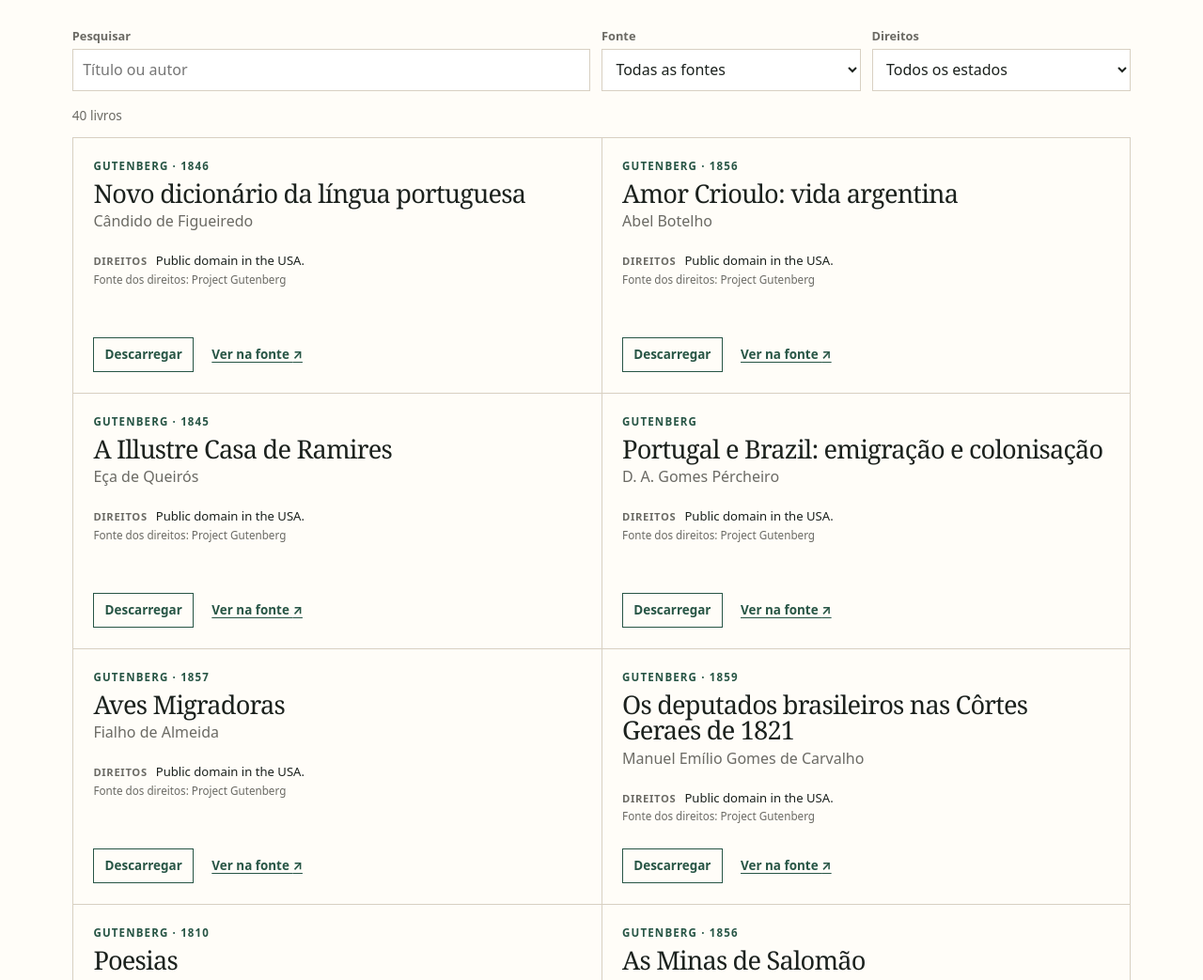
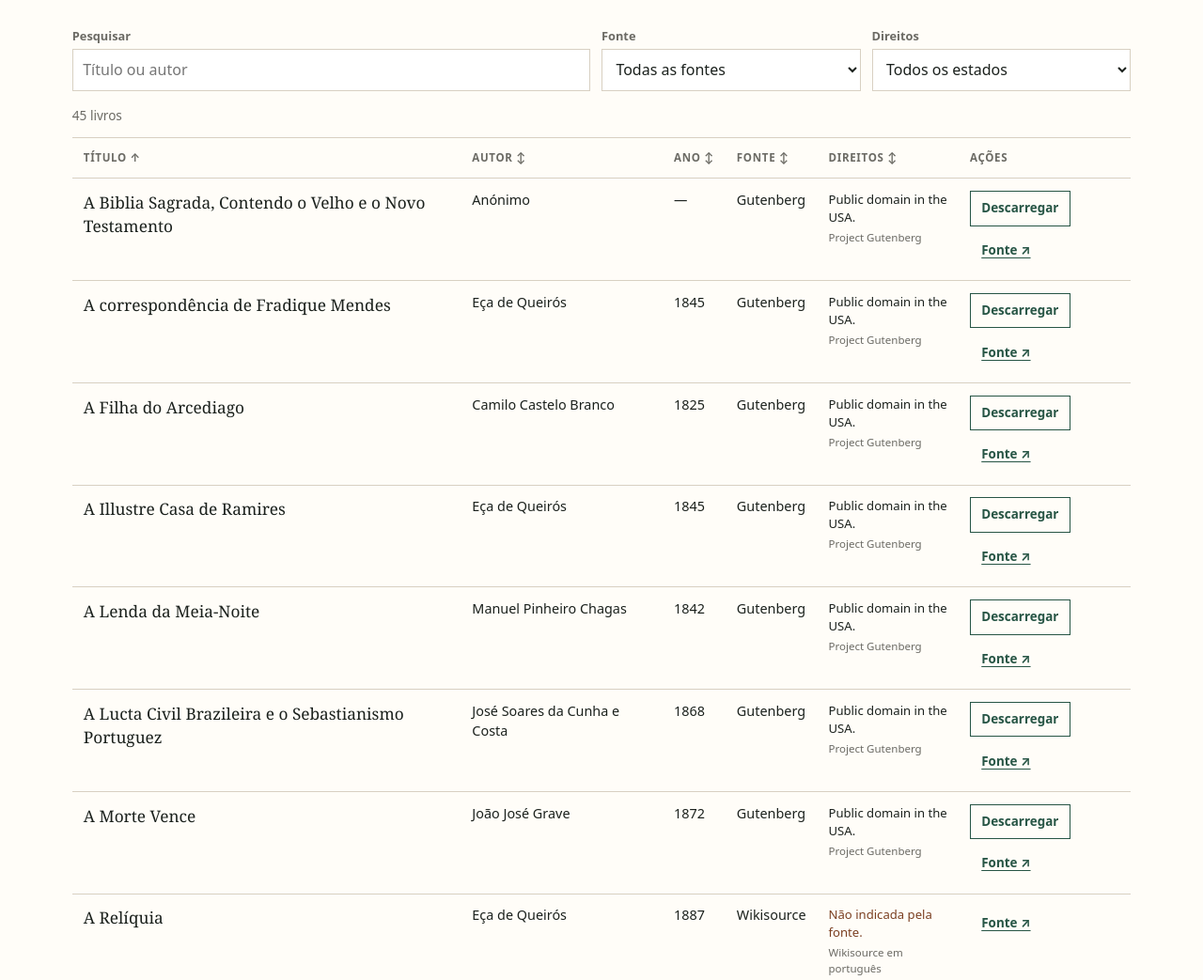
Before and after one commit to guaka/livros, a website with bundled scripts: page index.html in a window 1280 px wide. Shown: the part 1449-2492 px from the top of the page at 94% size. Built offline with nearby package versions, Linux system fonts and the light colour scheme.

Commit message:
Show catalogue as sortable table

```diff
--- a/app.js
+++ b/app.js
@@ -1,25 +1,38 @@
 import { BOOKS } from './data/books.js';
 import { SOURCES, sourceById } from './data/sources.js';
-import { filterBooks, readerHref } from './catalogue.js';
+import { filterBooks, readerHref, sortBooks } from './catalogue.js';
 
 const escapeHtml = value => String(value || '').replace(/[&<>'"]/g, char => ({ '&': '&amp;', '<': '&lt;', '>': '&gt;', "'": '&#39;', '"': '&quot;' })[char]);
-const state = { query: '', source: '', rights: '' };
+const state = { query: '', source: '', rights: '', sortKey: 'title', sortDirection: 'asc' };
 
 function sourceCard(source) {
   return `<article class="source-card" id="fonte-${source.id}"><p class="eyebrow">Fonte</p><h2>${escapeHtml(source.name)}</h2><p>${escapeHtml(source.description)}</p><a class="text-link" href="${source.url}" target="_blank" rel="noopener noreferrer">${escapeHtml(source.action)} <span aria-hidden="true">↗</span></a></article>`;
 }
 
-function bookCard(book) {
+function bookRow(book) {
   const source = sourceById(book.source);
   const read = readerHref(book);
   const rightsClass = /^não indicada/i.test(book.rights) ? 'rights-unknown' : 'rights-stated';
-  return `<article class="book-card"><div class="book-copy"><p class="eyebrow">${escapeHtml(source?.shortName || book.source)}${book.year ? ` · ${escapeHtml(book.year)}` : ''}</p><h2>${escapeHtml(book.title)}</h2><p class="author">${escapeHtml(book.author)}</p><p class="rights ${rightsClass}"><span>Direitos</span> ${escapeHtml(book.rights)}</p><p class="rights-source">Fonte dos direitos: ${escapeHtml(book.rightsSource)}</p></div><div class="actions">${read ? `<a class="button primary" data-reader-link href="${read}">Ler aqui</a>` : ''}${book.downloadUrl ? `<a class="button" href="${book.downloadUrl}" target="_blank" rel="noopener noreferrer">Descarregar</a>` : ''}<a class="button quiet" href="${book.sourceUrl}" target="_blank" rel="noopener noreferrer">Ver na fonte <span aria-hidden="true">↗</span></a></div></article>`;
+  return `<tr><td data-label="Título"><strong>${escapeHtml(book.title)}</strong></td><td data-label="Autor">${escapeHtml(book.author)}</td><td data-label="Ano">${escapeHtml(book.year || '—')}</td><td data-label="Fonte">${escapeHtml(source?.shortName || book.source)}</td><td data-label="Direitos" class="rights ${rightsClass}">${escapeHtml(book.rights)}<small>${escapeHtml(book.rightsSource)}</small></td><td data-label="Ações"><div class="actions">${read ? `<a class="button primary" data-reader-link href="${read}">Ler aqui</a>` : ''}${book.downloadUrl ? `<a class="button" href="${book.downloadUrl}" target="_blank" rel="noopener noreferrer">Descarregar</a>` : ''}<a class="button quiet" href="${book.sourceUrl}" target="_blank" rel="noopener noreferrer">Fonte <span aria-hidden="true">↗</span></a></div></td></tr>`;
+}
+
+function sortHeader(key, label) {
+  const active = state.sortKey === key;
+  const direction = active ? state.sortDirection : 'none';
+  const glyph = active ? (direction === 'asc' ? '↑' : '↓') : '↕';
+  return `<th scope="col" aria-sort="${active ? (direction === 'asc' ? 'ascending' : 'descending') : 'none'}"><button type="button" class="sort-button" data-sort="${key}" aria-label="Ordenar por ${label}${active ? (direction === 'asc' ? ', ascendente' : ', descendente') : ''}">${label} <span aria-hidden="true">${glyph}</span></button></th>`;
 }
 
 function render() {
-  const visible = filterBooks(BOOKS, state);
+  const visible = sortBooks(filterBooks(BOOKS, state), { key: state.sortKey, direction: state.sortDirection });
   document.querySelector('#catalogue-count').textContent = `${visible.length} ${visible.length === 1 ? 'livro' : 'livros'}`;
-  document.querySelector('#books').innerHTML = visible.length ? visible.map(bookCard).join('') : '<p class="empty">Não encontrámos livros com estes filtros.</p>';
+  document.querySelector('#books').innerHTML = visible.length ? `<table><thead><tr>${sortHeader('title', 'Título')}${sortHeader('author', 'Autor')}${sortHeader('year', 'Ano')}${sortHeader('source', 'Fonte')}${sortHeader('rights', 'Direitos')}<th scope="col">Ações</th></tr></thead><tbody>${visible.map(bookRow).join('')}</tbody></table>` : '<p class="empty">Não encontrámos livros com estes filtros.</p>';
+  document.querySelectorAll('[data-sort]').forEach(button => button.addEventListener('click', () => {
+    const key = button.dataset.sort;
+    state.sortDirection = state.sortKey === key && state.sortDirection === 'asc' ? 'desc' : 'asc';
+    state.sortKey = key;
+    render();
+  }));
 }
 
 document.querySelector('#sources').innerHTML = SOURCES.map(sourceCard).join('');
--- a/catalogue.js
+++ b/catalogue.js
@@ -17,6 +17,14 @@ export function filterBooks(books, { query = '', source = '', rights = '' } = {}
   });
 }
 
+export function sortBooks(books, { key = 'title', direction = 'asc' } = {}) {
+  const factor = direction === 'desc' ? -1 : 1;
+  const valueFor = book => key === 'source' ? (sourceById(book.source)?.name || book.source) : book[key] || '';
+  return [...books].sort((left, right) => String(valueFor(left)).localeCompare(String(valueFor(right)), 'pt', {
+    numeric: key === 'year', sensitivity: 'base',
+  }) * factor);
+}
+
 export function validateCatalogue(books, sources = SOURCES) {
   const sourceIds = new Set(sources.map(source => source.id));
   const ids = new Set();
--- a/data/books.js
+++ b/data/books.js
@@ -48,6 +48,11 @@ export const BOOKS = [
   gutenberg(27541, 'Agulha em Palheiro', 'Camilo Castelo Branco', '1825'),
   gutenberg(27155, 'Infelizes: Historias Vividas', 'Ana de Castro Osório', '1872'),
   wikisource('Mensagem', 'Mensagem', 'Fernando Pessoa', '1934'),
+  wikisource('Prece_(Fernando_Pessoa)', 'Prece', 'Fernando Pessoa'),
+  wikisource('Fragmentos_(Alberto_Caeiro)', 'Fragmentos', 'Alberto Caeiro'),
+  wikisource('O_Mesmo_(Álvaro_de_Campos)', 'O Mesmo', 'Álvaro de Campos'),
+  wikisource('Mestre,_são_plácidas', 'Mestre, são plácidas', 'Ricardo Reis'),
+  wikisource('Marcha_fúnebre_(Bernardo_Soares)', 'Marcha fúnebre', 'Bernardo Soares'),
   wikisource('Iracema', 'Iracema', 'José de Alencar', '1865'),
   wikisource('Memórias_Póstumas_de_Brás_Cubas', 'Memórias Póstumas de Brás Cubas', 'Machado de Assis', '1881'),
   wikisource('O_Alienista', 'O Alienista', 'Machado de Assis', '1882'),
--- a/index.html
+++ b/index.html
@@ -26,7 +26,7 @@
           <label><span>Direitos</span><select id="rights-filter"><option value="">Todos os estados</option><option value="stated">Indicados pela fonte</option><option value="unknown">Não indicados pela fonte</option></select></label>
         </div>
         <p id="catalogue-count" class="count" aria-live="polite"></p>
-        <div id="books" class="books"></div>
+        <div id="books" class="books" tabindex="-1"></div>
       </section>
     </main>
     <footer>Um projeto aberto. <a href="https://github.com/guaka/livros">Código e dados no GitHub</a>.</footer>
--- a/styles.css
+++ b/styles.css
@@ -23,14 +23,16 @@ h2 { font-size:clamp(2rem,4vw,3.2rem); line-height:1; }
 label span { display:block; margin:0 0 .3rem; color:var(--muted); font-size:.8rem; font-weight:700; }
 input,select { width:100%; min-height:2.8rem; padding:.55rem .65rem; border:1px solid var(--line); border-radius:0; background:#fff; color:var(--ink); font:inherit; }
 .count { color:var(--muted); font-size:.85rem; }
-.books { display:grid; grid-template-columns:repeat(2,minmax(0,1fr)); border-top:1px solid var(--line); border-left:1px solid var(--line); }
-.book-card { min-height:17rem; padding:1.35rem; display:flex; flex-direction:column; justify-content:space-between; gap:1.25rem; border-right:1px solid var(--line); border-bottom:1px solid var(--line); }
-.book-card h2 { font-size:1.7rem; letter-spacing:-.03em; }
-.author { margin:.35rem 0; color:var(--muted); }
-.rights { margin:1.3rem 0 .15rem; font-size:.82rem; }
-.rights span { margin-right:.35rem; color:var(--muted); font-weight:700; text-transform:uppercase; font-size:.7rem; letter-spacing:.06em; }
+.books { overflow-x:auto; border-top:1px solid var(--line); }
+table { width:100%; min-width:760px; border-collapse:collapse; text-align:left; }
+th,td { padding:.8rem .75rem; border-bottom:1px solid var(--line); vertical-align:top; }
+th { color:var(--muted); font-size:.72rem; letter-spacing:.06em; text-transform:uppercase; white-space:nowrap; }
+td { font-size:.9rem; } td strong { font-family:Georgia,serif; font-size:1.08rem; font-weight:500; }
+.sort-button { padding:0; border:0; background:transparent; color:inherit; font:inherit; font-weight:700; letter-spacing:inherit; text-transform:inherit; cursor:pointer; }
+.sort-button:hover,.sort-button:focus-visible { color:var(--forest); text-decoration:underline; text-underline-offset:.2em; }
+.rights { font-size:.82rem; }
 .rights-unknown { color:#7b3f21; }
-.rights-source { margin:0; color:var(--muted); font-size:.73rem; }
+.rights small { display:block; margin-top:.25rem; color:var(--muted); font-size:.72rem; }
 .actions { display:flex; flex-wrap:wrap; gap:.45rem; }
 .button { padding:.5rem .7rem; border:1px solid var(--forest); color:var(--forest); font-size:.84rem; font-weight:700; text-decoration:none; }
 .button.primary { background:var(--forest); color:#fff; }
@@ -46,4 +48,4 @@ footer a { color:var(--forest); }
 .reader-nav { position:fixed; top:50%; z-index:2; width:3rem; height:6rem; border:0; background:transparent; color:var(--forest); font:3rem/1 Georgia,serif; cursor:pointer; }
 .previous { left:0; }.next { right:0; }
 .reader-error { position:fixed; z-index:3; right:1rem; bottom:1rem; left:1rem; max-width:40rem; margin:auto; padding:1rem; border:1px solid var(--orange); background:#fffdf8; box-shadow:0 6px 30px #0002; }
-@media (max-width:720px) { .hero { min-height:62vh; }.sources,.books { grid-template-columns:1fr; }.filters { grid-template-columns:1fr; }.reader-header a:last-child { display:none; } }
+@media (max-width:720px) { .hero { min-height:62vh; }.sources { grid-template-columns:1fr; }.filters { grid-template-columns:1fr; }.reader-header a:last-child { display:none; } }
```
Also changed, not shown: tests/catalogue.test.mjs (+21 -5 lines), tests/site-contract.test.mjs (+3 -0 lines), README.md.
